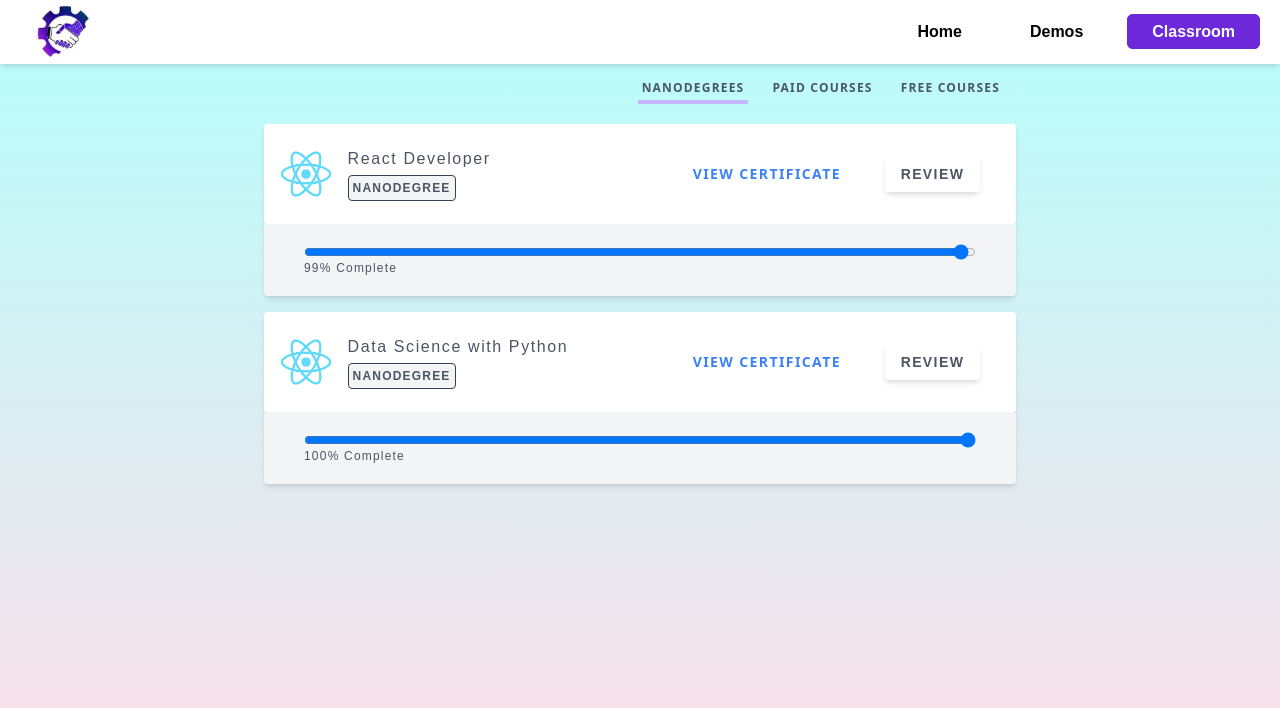
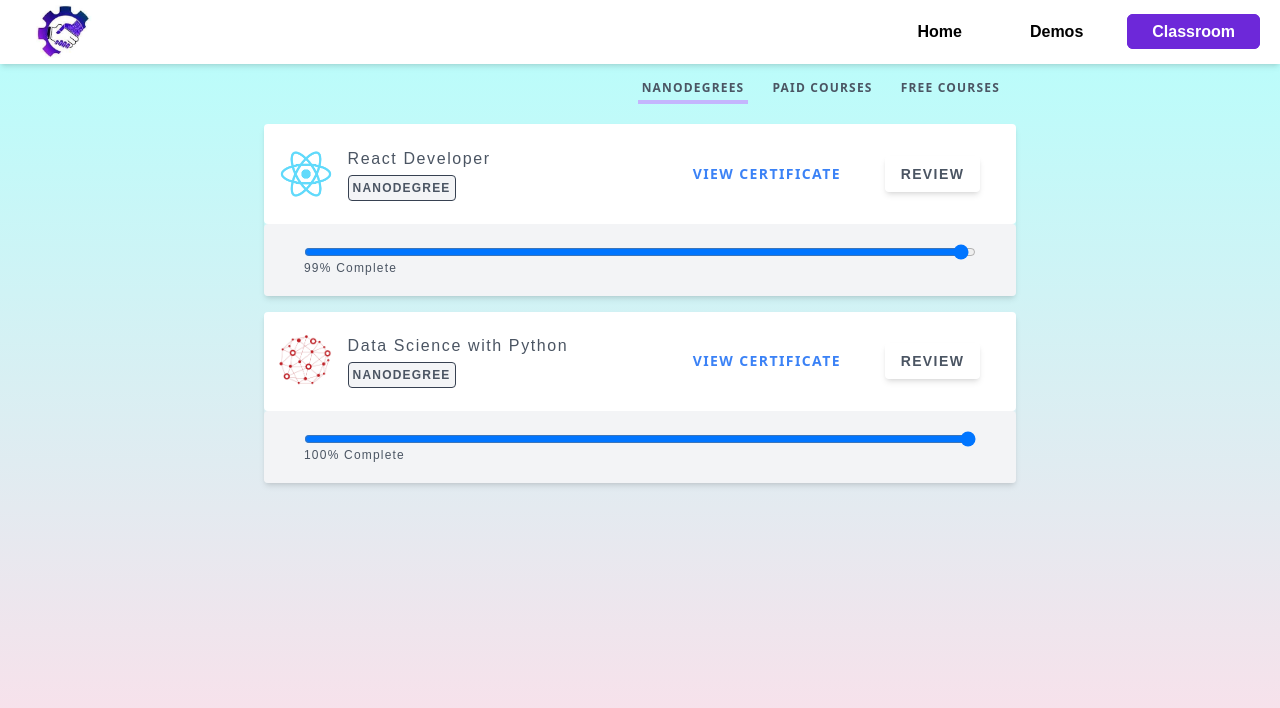
Before and after one commit to handri09/hajaniaina-dev, a React (Create React App) app: page /hajaniaina-dev/classroom in a window 1280 px wide. Shown: the top 708 px of the page. Built offline with nearby package versions, Linux system fonts and the light colour scheme.

Commit message:
Add DataScience Picture

```diff
--- a/src/pages/classroom/components/courses/courses.js
+++ b/src/pages/classroom/components/courses/courses.js
@@ -1,13 +1,14 @@
 import React from 'react';
 import { CourseCard, Nav } from './components';
 import react from '../../../../assets/reactlogo.png'
+import ds from '../../../../assets/ds.png';
 
 function Courses() {
   return (
     <>
       <Nav />
       <CourseCard react={ react } title={`React Developer`} completion={99} />
-      <CourseCard react={ react } title={`Data Science with Python`} completion={100} />
+      <CourseCard react={ ds } title={`Data Science with Python`} completion={100} />
     </>
   )
 }
```
Also changed, not shown: src/assets/ds.png (added).
